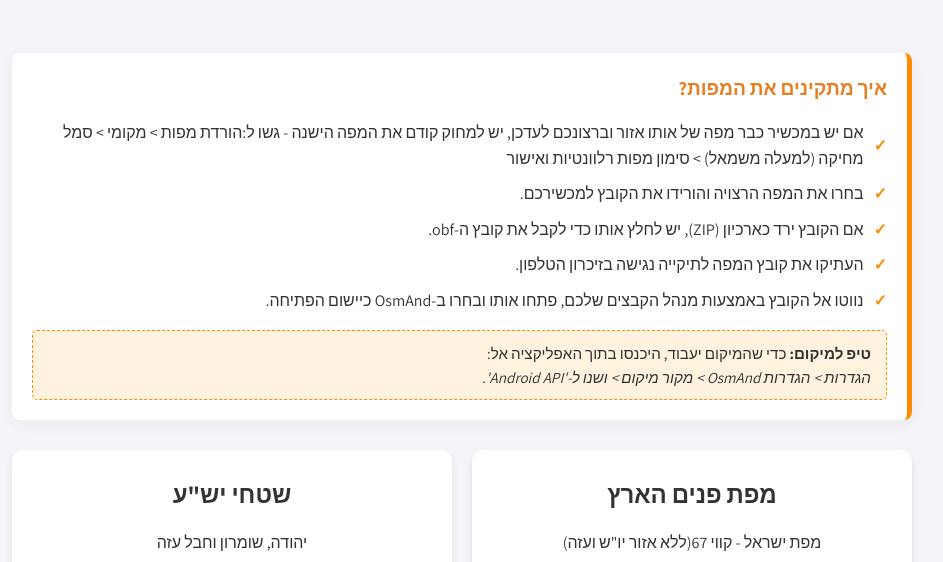
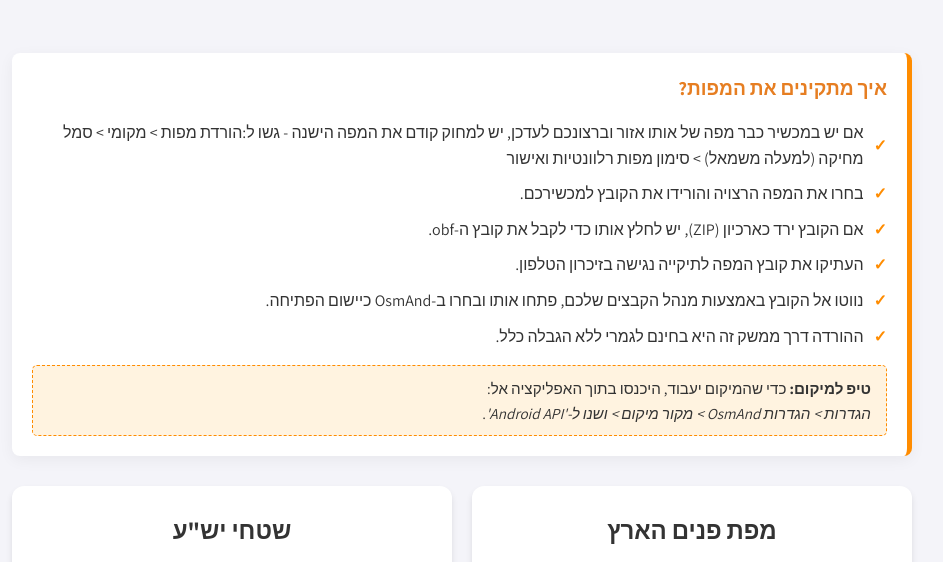
Before and after one commit to MOSHHHHHH/osm, a plain HTML site: page index.html in a window 1280 px wide. Shown: the part 195-757 px from the top of the page, without its empty margins (178-1121 px from the left). Drawn offline with Linux system fonts and the light colour scheme.

Commit message:
Add note about free downloads in index.html

```diff
--- a/index.html
+++ b/index.html
@@ -248,6 +248,7 @@
             <li>אם הקובץ ירד כארכיון (ZIP), יש לחלץ אותו כדי לקבל את קובץ ה-obf.</li>
             <li>העתיקו את קובץ המפה לתיקייה נגישה בזיכרון הטלפון.</li>
             <li>נווטו אל הקובץ באמצעות מנהל הקבצים שלכם, פתחו אותו ובחרו ב-OsmAnd כיישום הפתיחה.</li>
+            <li>ההורדה דרך ממשק זה היא בחינם לגמרי ללא הגבלה כלל.</li>
         </ul>
         <div class="note">
             <strong>טיפ למיקום:</strong> כדי שהמיקום יעבוד, היכנסו בתוך האפליקציה אל:
```
